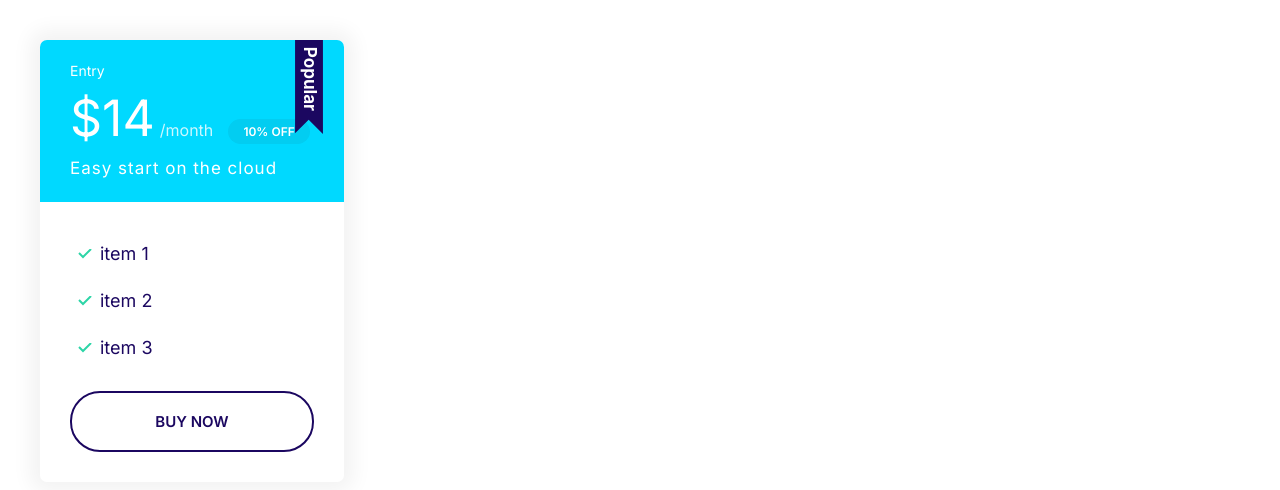
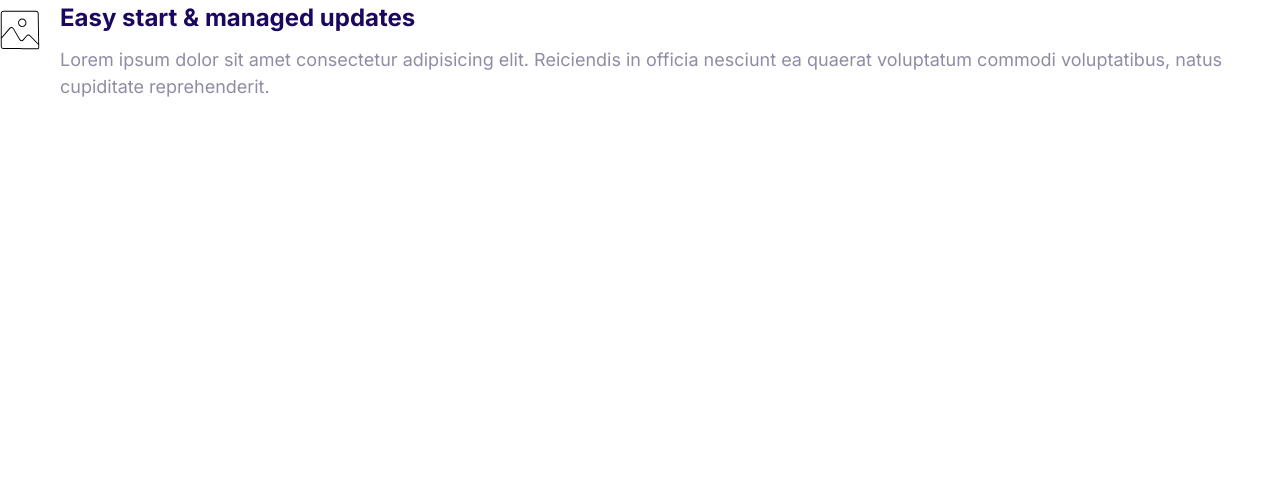
Before and after one commit to Marwan1hesham/moshify, a plain HTML site: page index.html in a window 1280 px wide. Drawn offline with Linux system fonts and the light colour scheme.

Commit message:
Build the media component.

```diff
--- a/css/styles.css
+++ b/css/styles.css
@@ -361,3 +361,20 @@
     font-size: 1.7rem;
   }
 }
+
+/* Media */
+.media {
+    display: flex;
+}
+
+.media__title {
+    margin-top: 0;
+}
+
+.media__body {
+    margin: 0 2rem;
+}
+
+.media__image {
+    margin-top: 1rem;
+}
--- a/index.html
+++ b/index.html
@@ -13,25 +13,19 @@
     <link rel="stylesheet" href="css/styles.css" />
   </head>
   <body>
-    <div style="width: 30%; padding: 4rem">
-      <div class="plan plan--popular">
-        <div class="card card--secondary">
-          <header class="card__header">
-            <h3 class="plan__name">Entry</h3>
-            <span class="plan__price">$14</span>
-            <span class="plan__billing-cycle">/month</span>
-            <span class="badge badge--secondary badge--small">10% OFF</span>
-            <span class="plan__description">Easy start on the cloud</span>
-          </header>
-          <div class="card__body">
-            <ul class="list list--tick">
-              <li class="list__item">item 1</li>
-              <li class="list__item">item 2</li>
-              <li class="list__item">item 3</li>
-            </ul>
-            <button class="btn btn--outline btn--block">Buy Now</button>
-          </div>
-        </div>
+    <div class="media">
+      <div class="media__image">
+        <svg class="icon icon--primary">
+          <use xlink:href="images/sprite.svg#snap"></use>
+        </svg>
+      </div>
+      <div class="media__body">
+        <h3 class="media__title">Easy start & managed updates</h3>
+        <p>
+          Lorem ipsum dolor sit amet consectetur adipisicing elit. Reiciendis in
+          officia nesciunt ea quaerat voluptatum commodi voluptatibus, natus
+          cupiditate reprehenderit.
+        </p>
       </div>
     </div>
   </body>
```
Also changed, not shown: Components/media.html (added, +15 -0 lines).
